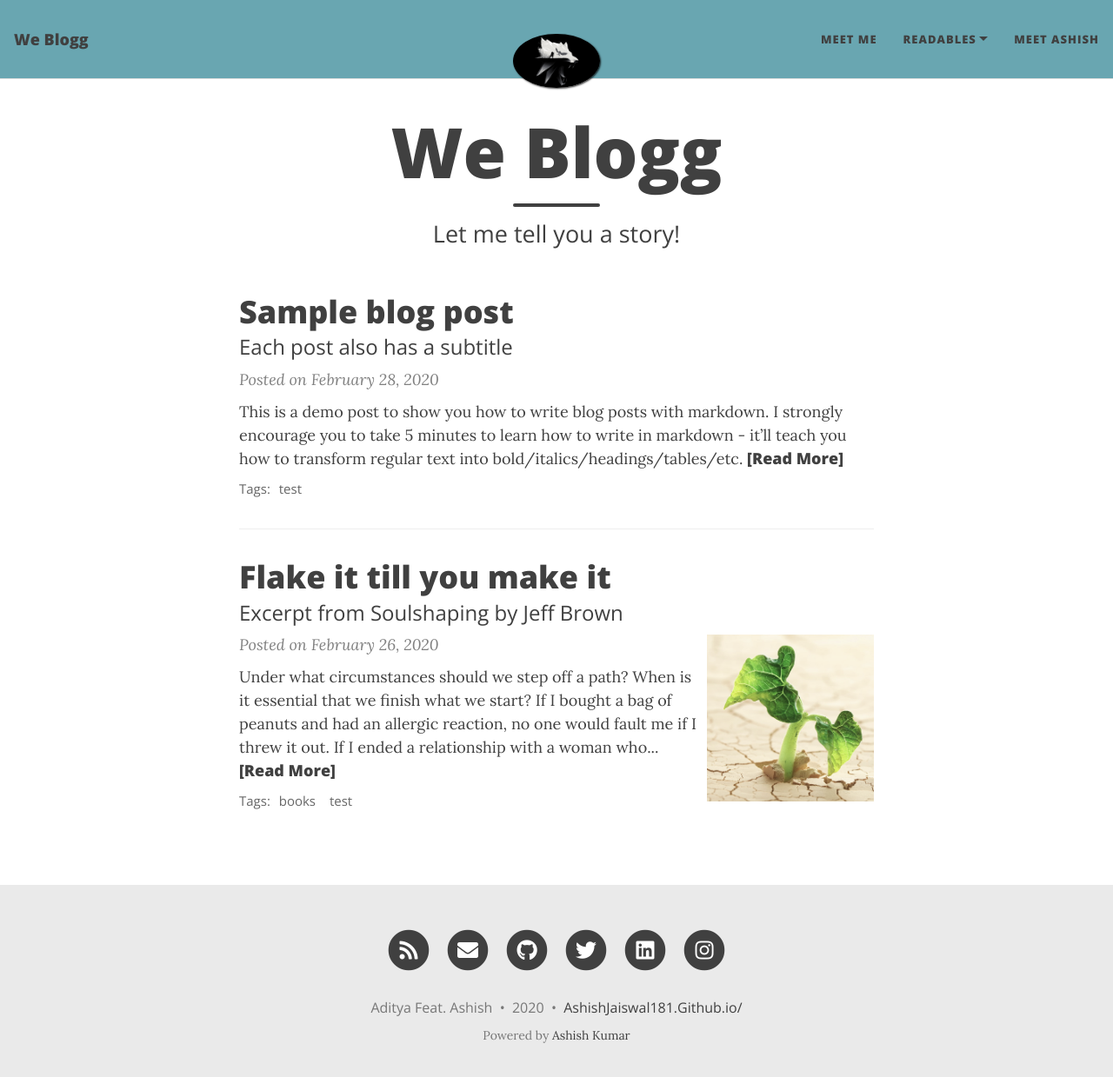
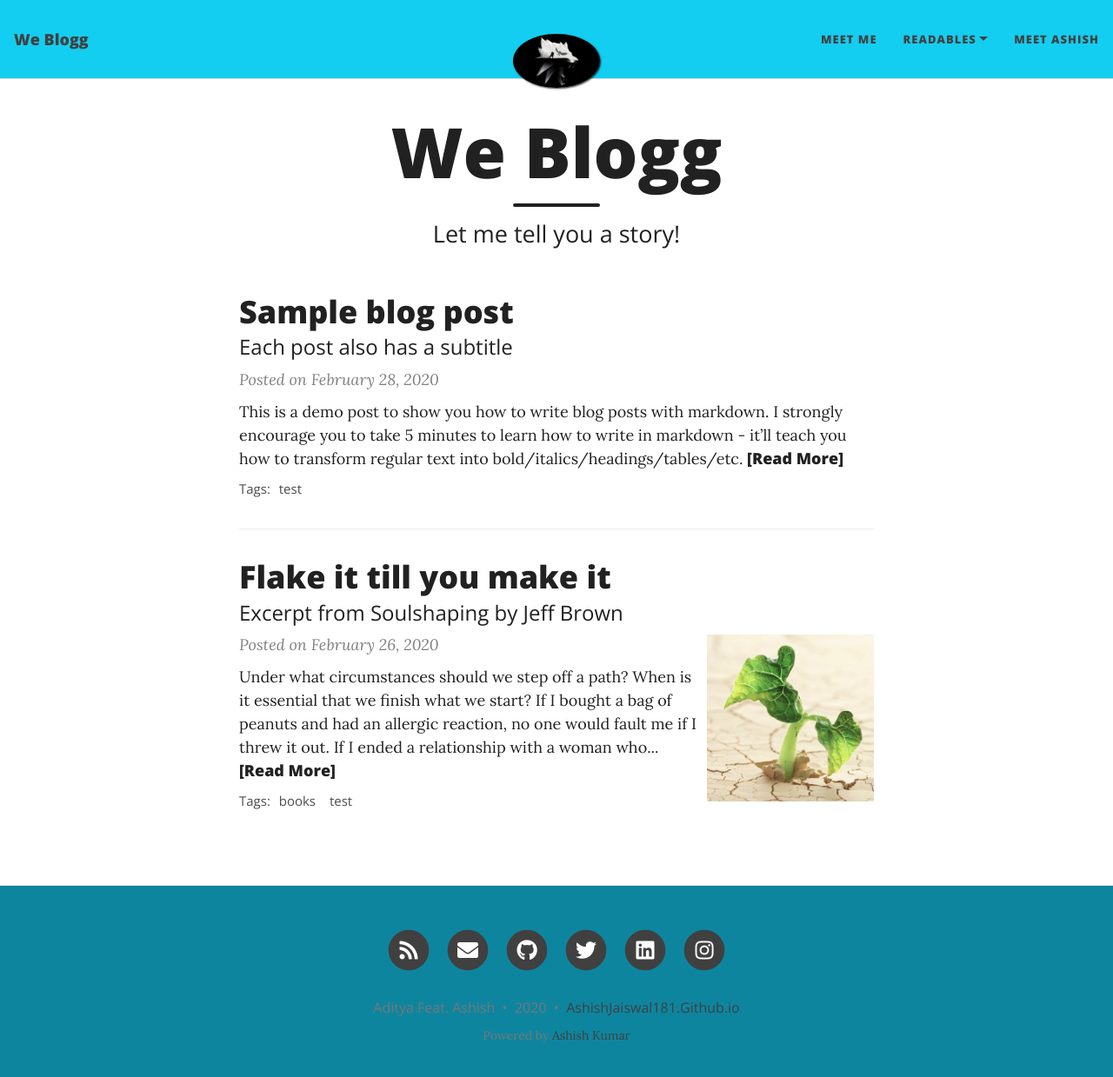
Before and after one commit to Ashishjaiswal181/WeBlogg, a Jekyll site: the page built from index.html, in a window 1280 px wide and 1252 px high. Shown: the top 1239 px of the window at 87% size. Built offline with Jekyll 4.4.1, drawn with Linux system fonts in a browser that asks for light colours; nearby versions of some CDN libraries; the list of posts is cut into pages by our own code; some of the changed lines change nothing that is shown.

Commit message:
Modifications

```diff
--- a/_config.yml
+++ b/_config.yml
@@ -64,7 +64,7 @@ social-network-links:
 
 # If you want to show a link to an RSS in the footer, add the site description here.
 # If you don't want to show an RSS link, remove the following line.
-rss-description: This website is a virtual proof that I write awesome.
+rss-description: These bloggs will take you places.
 
 # --- General options --- #
 
@@ -77,7 +77,7 @@ share-links-active:
 
 # How to display the link to your website in the footer
 # Remove this if you don't want a link in the footer
-url-pretty: "AshishJaiswal181.Github.io/"
+url-pretty: "AshishJaiswal181.Github.io"
 
 # Excerpt word length - Truncate the excerpt of each post on the feed page to the specified number of words
 excerpt_length: 50
@@ -89,20 +89,20 @@ feed_show_excerpt: true
 feed_show_tags: true
 
 # The keywords to associate with your website, for SEO purposes
-#keywords: "my,list,of,keywords"
+keywords: "We Blogg, Blogs, Aditya, Ashish, Creativity, Readables, Write, Poems, Stories, Short Stories, Blogs to read"
 
 # --- Colours / background image --- #
 
 # Personalize the colours in your website. Colour values can be any valid CSS colour
 
-navbar-col: "#69a6b1"
+navbar-col: "#13cef0"
 navbar-text-col: "#404040"
 navbar-border-col: "#DDDDDD"
 page-col: "#FFFFFF"
-text-col: "#404040"
+text-col: "#212121"
 link-col: "#008AFF"
-hover-col: "#0085A1"
-footer-col: "#EAEAEA"
+hover-col: "#f0f7f8"
+footer-col: "#0e859f"
 footer-text-col: "#777777"
 footer-link-col: "#404040"
 
@@ -130,7 +130,7 @@ footer-link-col: "#404040"
 #gtag: ""
 
 # Fill in your Google Analytics ID to track your website using Google Analytics
-#google_analytics: ""
+google_analytics: "250347251"
 
 # Google Tag Manager ID
 #gtm: ""
@@ -149,7 +149,7 @@ footer-link-col: "#404040"
 #disqus: ""
 
 # To use Facebook Comments, create a Facebook app and fill in the Facebook App ID
-#fb_comment_id: ""
+fb_comment_id: "2426561194311878"
 
 # To use Utterances comments: (0) uncomment the following section, (1) fill in
 # "repository" (make sure the repository is public), (2) Enable Issues in your repository,
```
